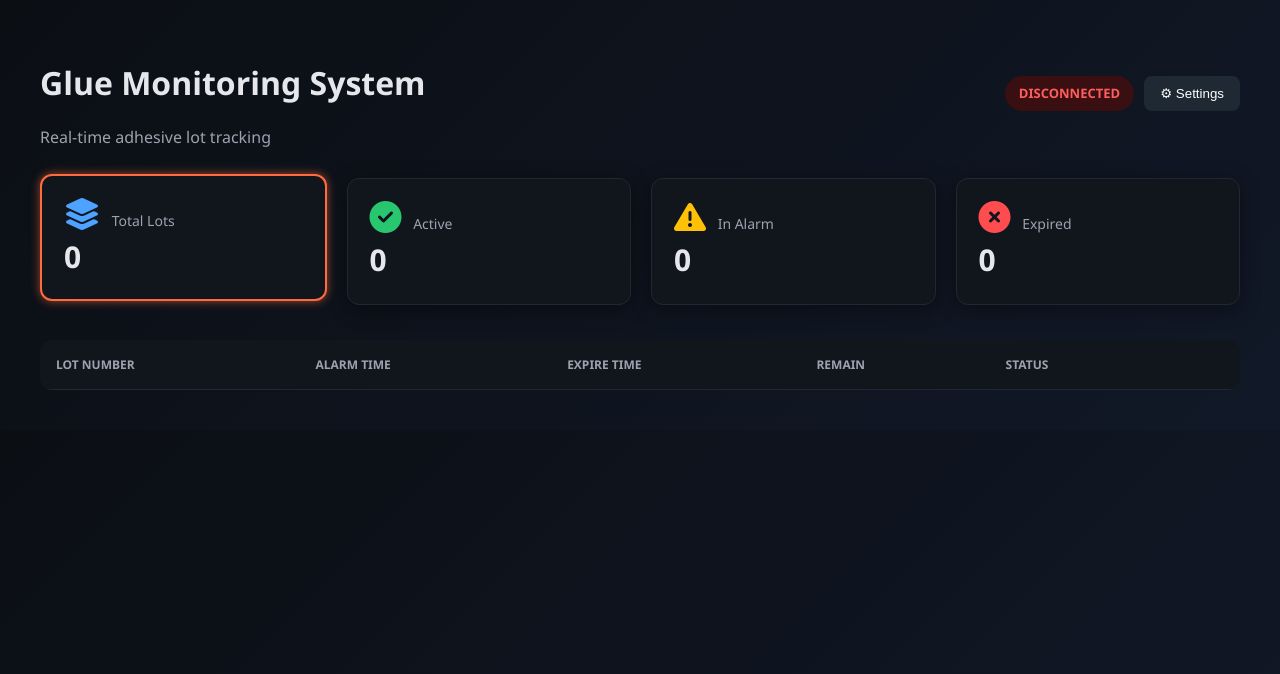
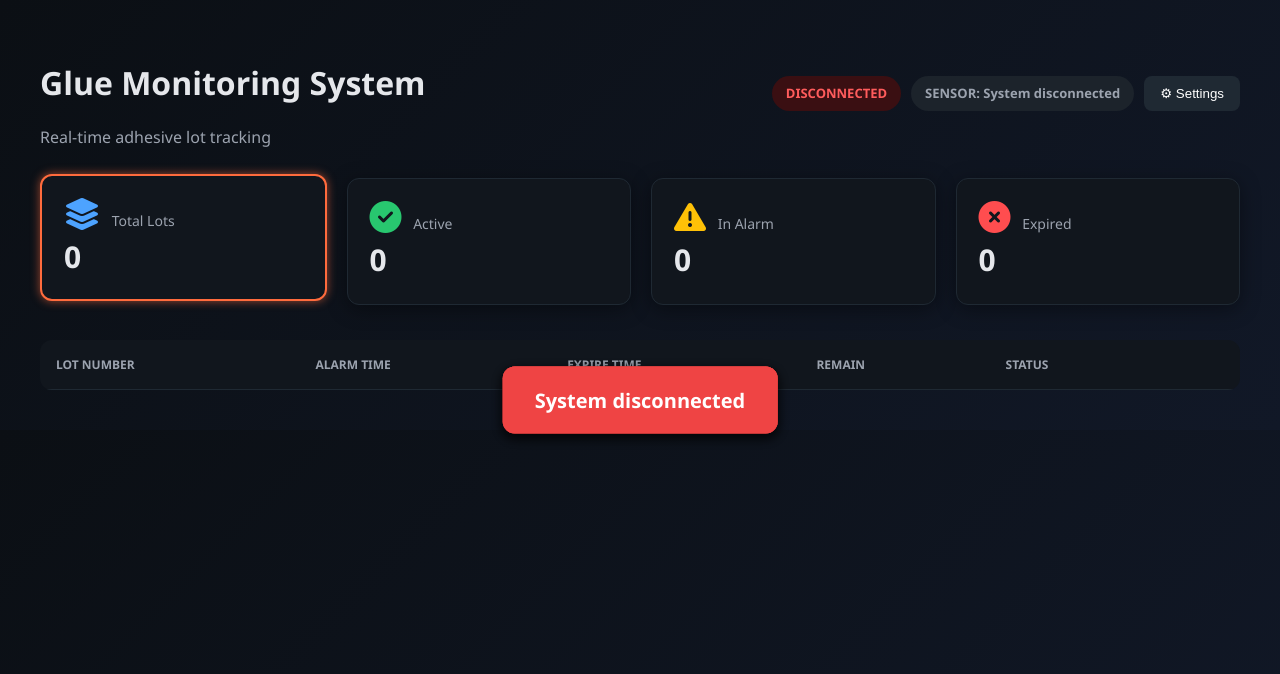
Before and after one commit to Thymepp/glue_ming, a Flask app: page / in a window 1280 px wide. Shown: the top 674 px of the page. Run offline with Flask 3, Linux system fonts and the light colour scheme; data that the repository does not hold is empty.

Commit message:
add sensor front

```diff
--- a/app.py
+++ b/app.py
@@ -66,7 +66,7 @@ def monitor_alarm():
             sensor_alarm = sensor in ["Empty", "Low"]
 
             if system_running and (has_alarm or sensor_alarm):
-                alarm_on()
+                # alarm_on()
                 led_reset_on()
             else:
                 alarm_off()
@@ -80,8 +80,6 @@ def monitor_alarm():
                         if lot.get("isalarm") is None and lot["status"] in ["Alarm", "Expired"]:
                             lot["isalarm"] = now_str
                     save_data(lots)
-                    alarm_off()
-                    led_reset_off()
 
             time.sleep(0.5)
 
@@ -267,6 +265,10 @@ def system_status():
 
 @app.route("/api/sensor")
 def api_sensor():
+    if not system_running:
+        return jsonify({
+            "status": "System disconnected",
+        })
     return jsonify({
         "status": read_sensor()
     })
--- a/templates/index.html
+++ b/templates/index.html
@@ -352,6 +352,16 @@
 ">
                     DISCONNECTED
                 </div>
+                <div id="sensorStatus" style="
+    padding:8px 14px;
+    border-radius:20px;
+    font-size:13px;
+    font-weight:600;
+    background:#1c232b;
+    color:#9ca3af;
+">
+    SENSOR: --
+</div>
                 <button class="btn-settings" onclick="toggleSettings()">⚙ Settings</button>
             </div>
 
@@ -523,6 +533,26 @@
         setInterval(updateSystemStatus, 500)
         updateSystemStatus()
 
+        let lastSensor = null;
+
+        function updateSensorStatus() {
+            fetch("/api/sensor")
+                .then(r => r.json())
+                .then(data => {
+
+                    let el = document.getElementById("sensorStatus")
+                    el.innerText = "SENSOR: " + data.status
+
+                    if (data.status !== lastSensor) {
+                        showToast("Sensor: " + data.status, "#2563eb")
+                        lastSensor = data.status
+                    }
+
+                })
+        }
+        setInterval(updateSensorStatus, 1000)
+        updateSensorStatus()
+
         /* SAVE SETTINGS */
 
         function saveSettings() {
@@ -561,16 +591,24 @@
         function showToast(text, color) {
             let msg = document.createElement("div")
             msg.innerText = text
+
+            msg.style.position = "fixed"
+            msg.style.top = "50%"
+            msg.style.left = "50%"
+            msg.style.transform = "translate(-50%, -50%)"
+
             msg.style.background = color
-            msg.style.position = "fixed"
-            msg.style.bottom = "20px"
-            msg.style.right = "20px"
             msg.style.color = "white"
-            msg.style.padding = "10px 16px"
-            msg.style.borderRadius = "8px"
+            msg.style.padding = "20px 32px"
+            msg.style.fontSize = "20px"
+            msg.style.fontWeight = "bold"
+            msg.style.borderRadius = "12px"
+            msg.style.boxShadow = "0 4px 12px rgba(0,0,0,0.3)"
+            msg.style.zIndex = "9999"
 
             document.body.appendChild(msg)
-            setTimeout(() => msg.remove(), 2000)
+
+            setTimeout(() => {msg.remove()}, 3000)
         }
 
         function formatTime(hours) {
```
